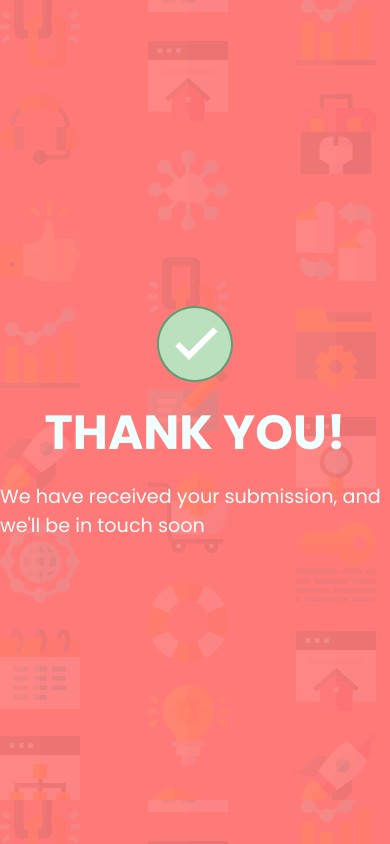
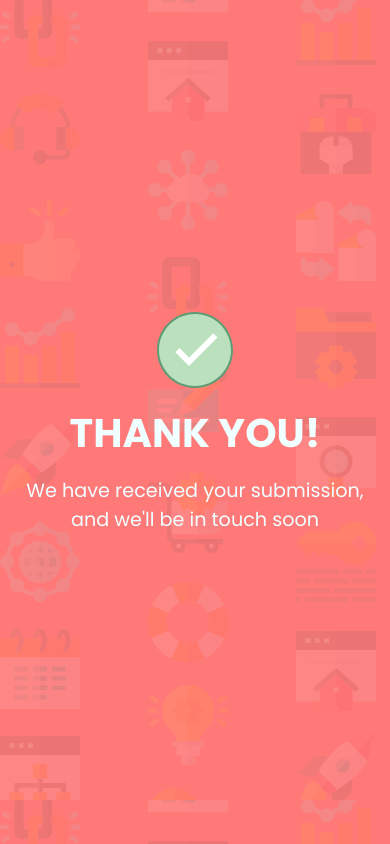
Before and after one commit to k-gourav/Signup-form, a React (Vite) app: page /signup-success in a window 390 px wide. Built offline with nearby package versions, Linux system fonts and the light colour scheme.

Commit message:
feat: add responsive layout for success signup component - Added responsive layout for Success Signup Component - Changed the font-size for the success title and content - Added content adjustment for better readability

```diff
--- a/src/components/FormSuccess/FormSuccess.module.css
+++ b/src/components/FormSuccess/FormSuccess.module.css
@@ -11,6 +11,18 @@
     color: azure;
 }
 .formsuccess__content{
-    font-size: 1.2rem;
+    font-size: 1.3rem;
     color: azure;
+    width: 25%;
+    text-align: center;
 }
+
+@media screen and (max-width: 756px) {
+    .formsuccess__title{
+        font-size: 2.5rem;
+    }
+    .formsuccess__content{
+        font-size: 1.2rem;
+        width: 88%;
+    }
+}
```
